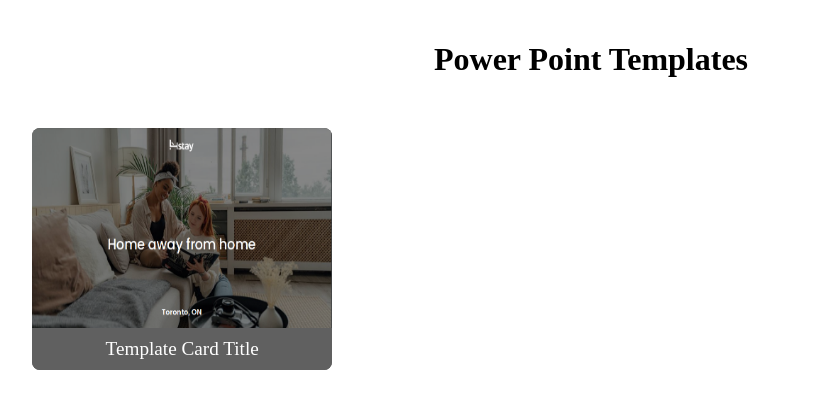
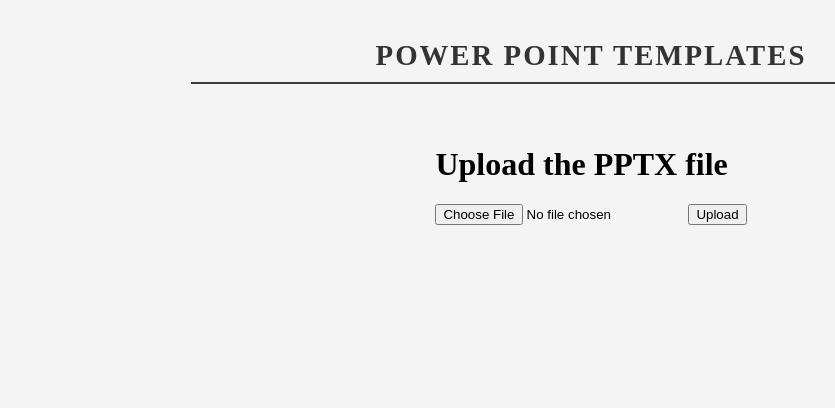
Before and after one commit to gusvalladolid/pptxTemplateEditor, a React (Create React App) app: page / in a window 1280 px wide. Shown: the top 408 px of the page, without its empty margins (49-884 px from the left). Built offline with nearby package versions, Linux system fonts and the light colour scheme.

Commit message:
Before implementing xml convertion

```diff
--- a/package.json
+++ b/package.json
@@ -6,11 +6,13 @@
     "@testing-library/jest-dom": "^5.17.0",
     "@testing-library/react": "^13.4.0",
     "@testing-library/user-event": "^13.5.0",
+    "jszip": "^3.10.1",
     "react": "^18.3.1",
     "react-dom": "^18.3.1",
     "react-router-dom": "^6.27.0",
     "react-scripts": "^5.0.1",
-    "web-vitals": "^2.1.4"
+    "web-vitals": "^2.1.4",
+    "xml2js": "^0.6.2"
   },
   "scripts": {
     "start": "react-scripts start",
--- a/src/App.js
+++ b/src/App.js
@@ -1,12 +1,14 @@
 import { BrowserRouter, Route, Routes } from 'react-router-dom';
 import Home from './views/home';
+import EditTemplate from './views/editTemplate';
 
-function App() {
+const App = () => {
   return (
     <>
     <BrowserRouter>
       <Routes>
         <Route  path='/' element={<Home/>}/>
+        <Route  path='/template' element={<EditTemplate/>}/>
       </Routes>
     </BrowserRouter>
     </>
--- a/src/components/styles/templateCard.css
+++ b/src/components/styles/templateCard.css
@@ -1,34 +1,49 @@
-.main {
+
+.template-card-container {
   width: 300px;
   height: auto;
   display: flex;
   flex-direction: column;
   justify-content: center;
   align-items: center;
-  margin-left: 10px;
-  margin-top: 10px;
-  background-color: #505050;
-  border-radius: 8px;
+  margin-left: 30px;
+  margin-top: 30px;
+  background-color: white;
+  border-radius: 0.5rem;
+  border: 1px solid #ccc;
   overflow: hidden;
+  transition: all .2s ease-in-out;
+  box-shadow: 0 4px 8px rgba(0, 0, 0, 0.3);
 }
 
-.card-image {
-  width: 100%;
-  height: 200px;
-
-  object-fit: contain;
+.template-card-container:hover {
+  transform: scale(0.9);
+  cursor: pointer;
 }
 
-.image {
+.card-cover-container {
+  width: 100%;
+  height: 80%;
+  object-fit: cover;
+}
+
+.card-cover{
   width: 100%;
   height: 100%;
 }
 
-.card-title {
+.card-title-container {
   width: 100%;
-  padding: 10px;
+  height: 20%;
   text-align: center;
-  color: white;
-  background-color: #606060;
-  font-size: 1.2rem;
+  color: black;
+  font-size: 1.30rem;
 }
+
+.card-title-container h3 {
+  text-decoration: none;
+}
+
+.card-link {
+  text-decoration: none;
+}
--- a/src/components/templateCard.jsx
+++ b/src/components/templateCard.jsx
@@ -1,16 +1,20 @@
 import React from 'react'
+import { Link } from 'react-router-dom'
 import cover from '../assets/cover.png'
 import './styles/templateCard.css'
 
-export default function templateCard() {
+export default function TemplateCard({ templateId, templateName }) {
+
   return (
-    <div className='main'>
-      <div className='card-image'>
-        <img src={cover} alt="Card Cover" className='image'/>
-      </div>
-      <div className='card-title'>
-        Template Card Title
-      </div>
+    <div className='template-card-container'>
+      <Link to={`/template/${templateId}`} className='card-link'>
+        <div className='card-cover-container'>
+          <img src={cover} alt="Card Cover" className='card-cover'/>
+        </div>
+        <div className='card-title-container'>
+          <h3>{templateName}</h3>
+        </div>
+      </Link>
     </div>
   )
 }
--- /dev/null
+++ b/src/functions/xmlFunctions.js
@@ -0,0 +1,13 @@
+//import { xml2js } from 'xml2js'
+import { JSZip } from 'jszip'
+
+const unzipFile = async (file) => {
+  console.log('FILE IN XMLFUNCTIONS',file);
+
+  const zip = await JSZip.loadAsync(file)
+  const xml = await zip.file('ppt/presentation.xml').async('string');
+
+  return xml
+}
+
+export { unzipFile }
--- /dev/null
+++ b/src/views/editTemplate.jsx
@@ -0,0 +1,20 @@
+import React from 'react'
+import { useLocation } from 'react-router-dom'
+import { unzipFile } from '../functions/xmlFunctions';
+
+const EditTemplate = () => {
+  const { state } = useLocation();
+  const { file } = state;
+
+  const xml = unzipFile(file);
+  console.log(xml);
+
+
+  return (
+    <div>
+      Edit Template
+    </div>
+  )
+}
+
+export default EditTemplate
--- a/src/views/home.jsx
+++ b/src/views/home.jsx
@@ -1,13 +1,33 @@
-import React from 'react';
+import React, { useState } from 'react';
+import { useNavigate } from 'react-router-dom';
 import './styles/home.css';
-import TemplateCard from '../components/templateCard';
 
-function Home() {
+const Home = () => {
+  const [file, setFile] = useState();
+  const navigate = useNavigate();
+
+  function handleChange(event) {
+    setFile(event.target.files[0])
+  }
+
+  function handleSubmit(event) {
+    event.preventDefault();
+    if (file && file.name.endsWith('.pptx')) {
+      navigate(`/template`,  { state: { file } })
+    } else {
+      alert('Please upload a valid .pptx file.')
+    }
+  }
+
   return (
     <div className="container">
       <h1 className="title">Power Point Templates</h1>
-      <div className="rectangle-view">
-        <TemplateCard />
+      <div className="upload-file-container">
+        <form onSubmit={handleSubmit}>
+          <h1>Upload the PPTX file</h1>
+          <input id="file-upload" type="file" onChange={handleChange}/>
+          <button type="submit">Upload</button>
+        </form>
       </div>
     </div>
   );
--- a/src/views/styles/home.css
+++ b/src/views/styles/home.css
@@ -1,3 +1,6 @@
+body {
+  background-color:#f4f4f4;
+}
 .container {
   display: flex;
   flex-direction: column;
@@ -6,16 +9,23 @@
 }
 
 .title {
-  font-size: 2rem;
+  font-size: 1.80rem;
+  font-weight: bold;
   text-align: center;
   margin-bottom: 40px;
+  color: #333333;
+  text-transform: uppercase;
+  letter-spacing: 2px;
+  border-bottom: 2px solid #3b3b3b;
+  padding-bottom: 10px;
   width: 100%;
+  max-width: 800px;
 }
 
-.rectangle-view {
+.upload-file-container {
   display: flex;
   flex-wrap: wrap;
   flex-direction: row;
-  align-self: flex-start;
-  margin-left: 5%;
+  justify-content: center;
+  align-items: center;
 }
```
Also changed, not shown: src/views/styles/editTemplate.css (added), 2 other files (tests, documents, lock files or other folders).
